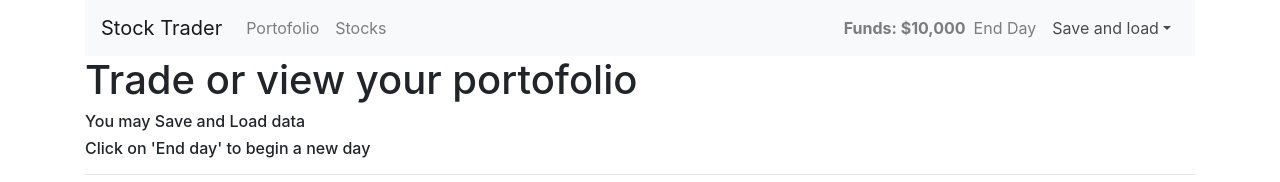
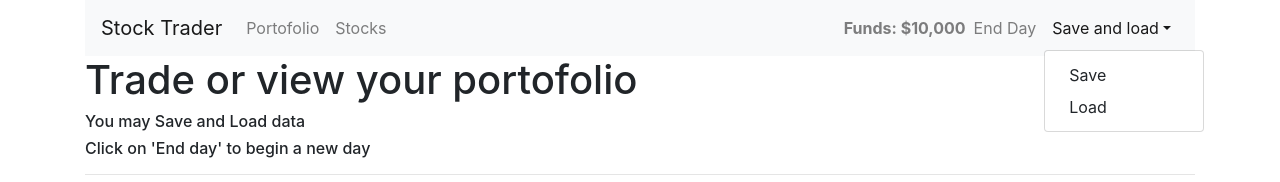
Before and after one commit to Techbinator/vue-typescript-playground, a Vue app: page / in a window 1280 px wide. Both pictures are taken after a click on the link "Save and load". Shown: the top 182 px of the page. Built offline with nearby package versions, Linux system fonts and the light colour scheme.

Commit message:
Implement dropdown functionality

```diff
--- a/src/components/Header.vue
+++ b/src/components/Header.vue
@@ -15,7 +15,7 @@
         <li class="nav-item">
           <a class="nav-link" href="#" @click="endDay">End Day</a>
         </li>
-        <li class="nav-item dropdown">
+        <li class="nav-item dropdown" :class="{show: isDropdownActive}">
           <a
             class="nav-link dropdown-toggle"
             href="#"
@@ -23,8 +23,13 @@
             data-toggle="dropdown"
             aria-haspopup="true"
             aria-expanded="false"
+            @click="isDropdownActive= !isDropdownActive"
           >Save and load</a>
-          <div class="dropdown-menu" aria-labelledby="navbarDropdownMenuLink">
+          <div
+            class="dropdown-menu"
+            :class="{show: isDropdownActive}"
+            aria-labelledby="navbarDropdownMenuLink"
+          >
             <a class="dropdown-item" href="#">Save</a>
             <a class="dropdown-item" href="#">Load</a>
           </div>
@@ -39,6 +44,11 @@ import Vue from "vue";
 import { mapActions } from "vuex";
 
 export default Vue.extend({
+  data() {
+    return {
+      isDropdownActive: false
+    };
+  },
   computed: {
     funds() {
       return this.$store.getters.funds;
```
